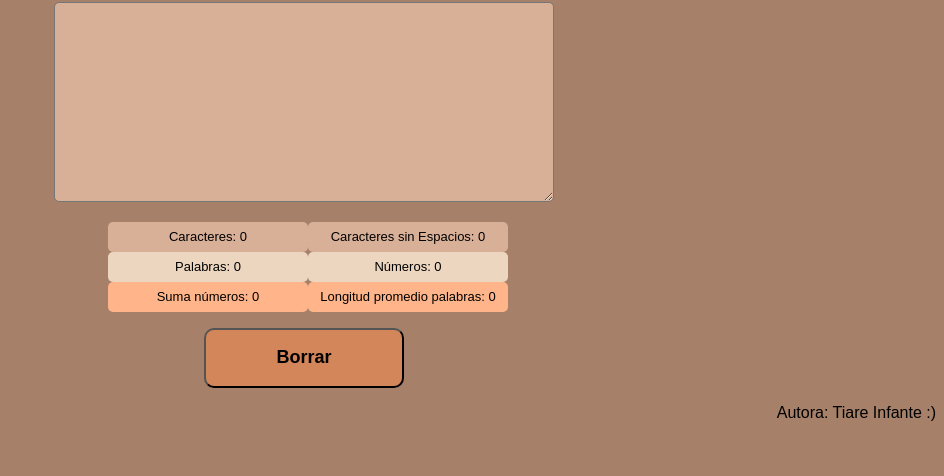
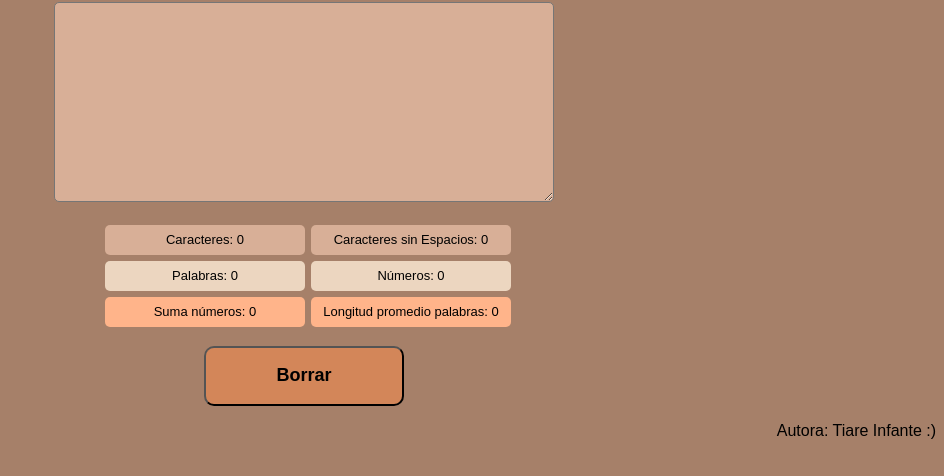
Before and after one commit to Laboratoria/DEV011-text-analyzer, a website with bundled scripts: page src/index.html in a window 1280 px wide. Shown: the part 78-554 px from the top of the page, without its empty margins (336-1280 px from the left). Built offline with nearby package versions, Linux system fonts and the light colour scheme.

Commit message:
arreglo css

```diff
--- a/src/style.css
+++ b/src/style.css
@@ -31,6 +31,9 @@ header {
     align-self: center;
     margin-left: 300px;
 
+}
+li  {
+    margin: 3px;
 }
 .mi-li1 {
     width: 200px;
```
